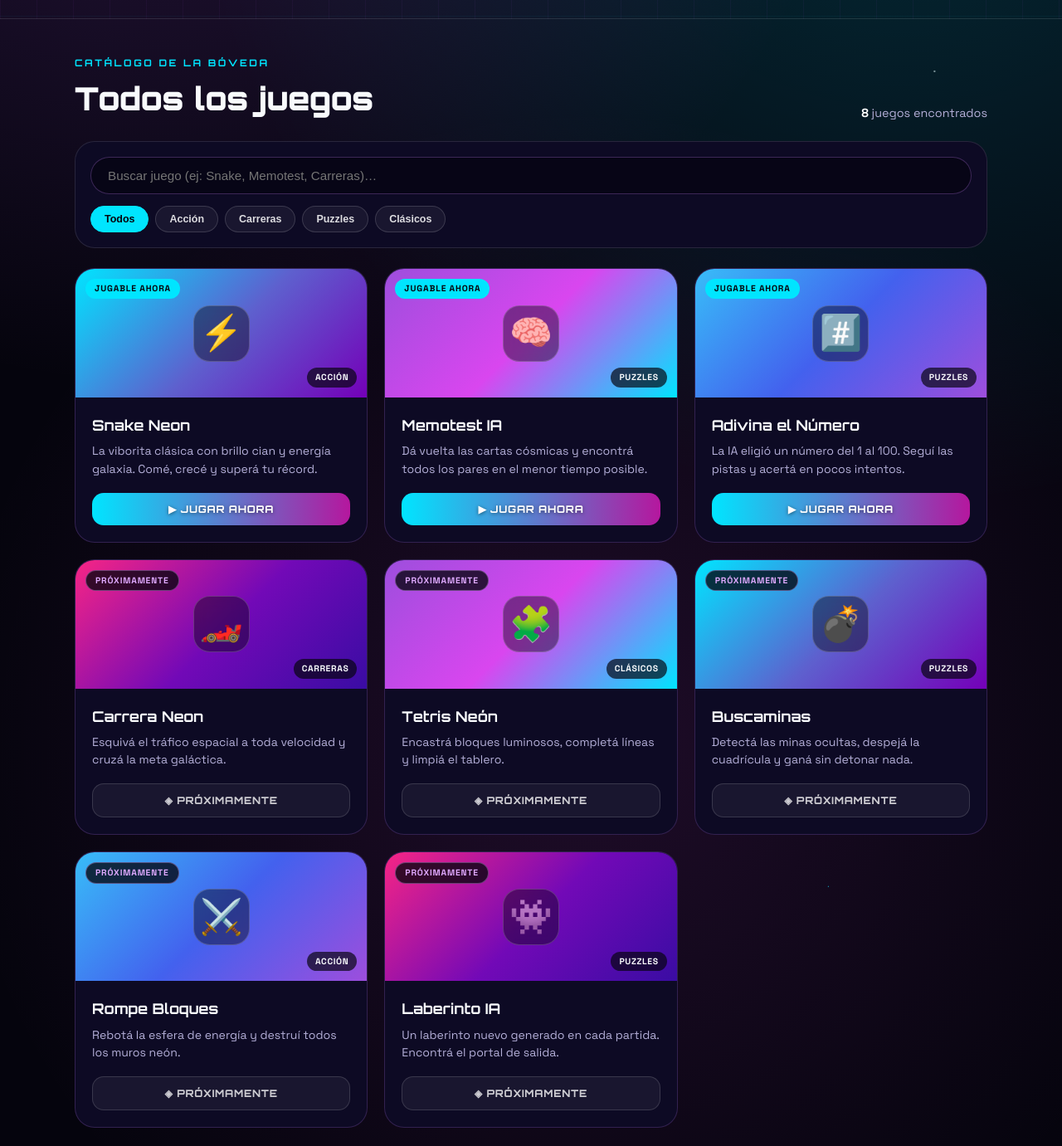
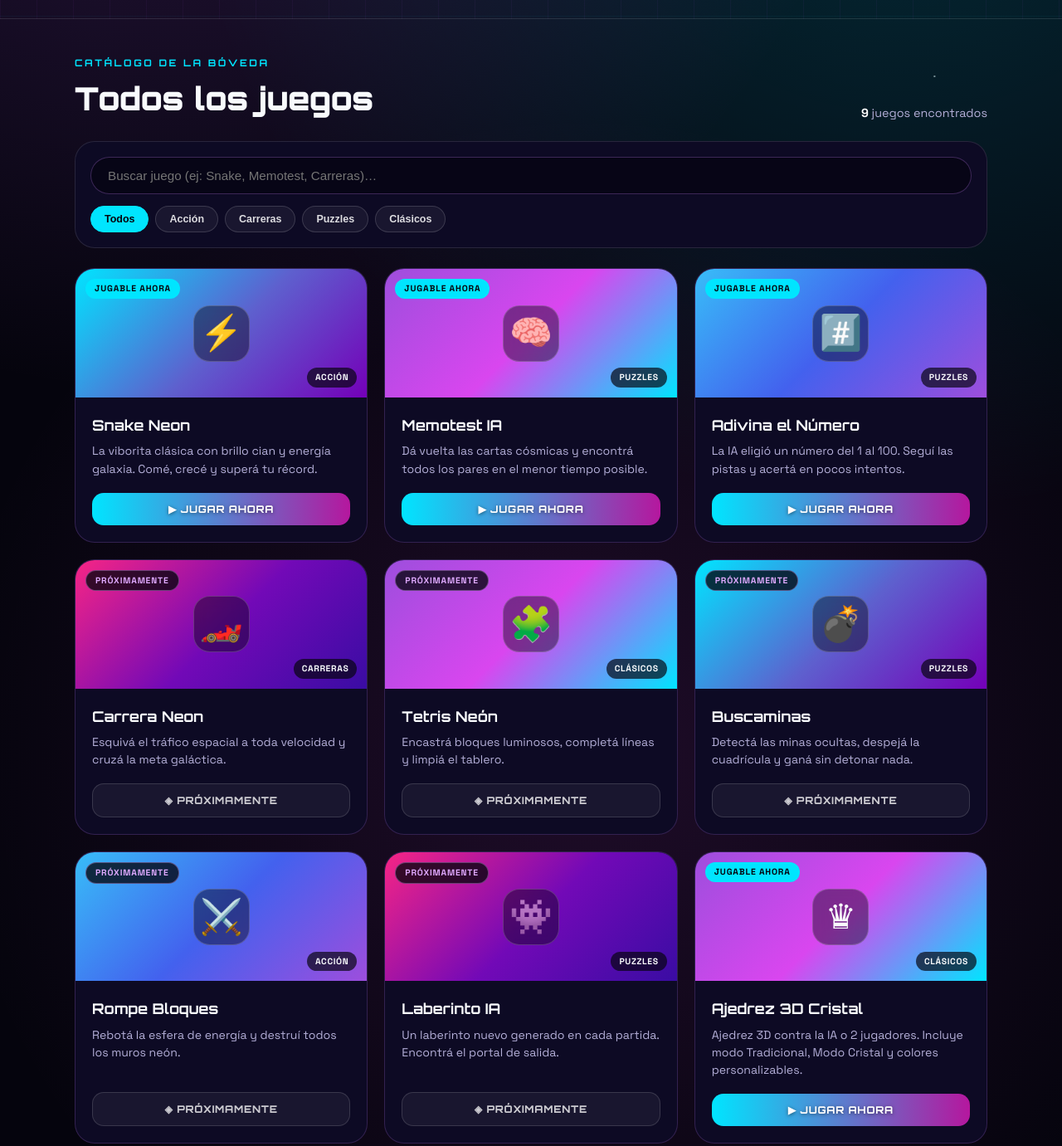
Before and after one commit to JUEGOSGPT3D/JUEGOSGPT3D, a plain HTML site: page index.html in a window 1280 px wide. Shown: the part 700-2081 px from the top of the page at 83% size. Drawn offline with Linux system fonts and the light colour scheme.

Commit message:
Update index.html

```diff
--- a/index.html
+++ b/index.html
@@ -1152,7 +1152,19 @@
         icon: "👾",
         art: "art-galaxy-sunset",
         tag: "PRÓXIMAMENTE"
-      }
+      },
+      {
+        id: "ajedrez3d",
+        title: "Ajedrez 3D Cristal",
+        category: "Clásicos",
+        desc: "Ajedrez 3D contra la IA o 2 jugadores. Incluye modo Tradicional, Modo Cristal y colores personalizables.",
+        playable: true,
+        type: "iframe",
+        url: "./juegos/ajedrez-3d/index.html",
+        icon: "♛",
+        art: "art-galaxy-nebula",
+        tag: "JUGABLE AHORA"
+      },
     ];
 
     const CATEGORIES = ["Todos", "Acción", "Carreras", "Puzzles", "Clásicos"];
```
